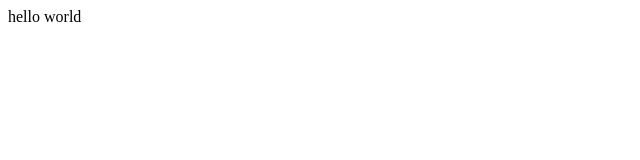
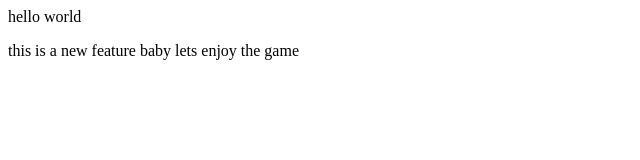
Before and after one commit to anilgurjar707-bot/localrepo, a plain HTML site: page index.html in a window 1280 px wide. Shown: the whole page, without its empty margins (0-640 px from the left). Drawn offline with Linux system fonts and the light colour scheme.

Commit message:
add new feature

```diff
--- a/index.html
+++ b/index.html
@@ -7,5 +7,6 @@
 </head>
 <body>
     hello world
+    <P> this is a new feature baby lets enjoy the game </P>
 </body>
 </html>
```
